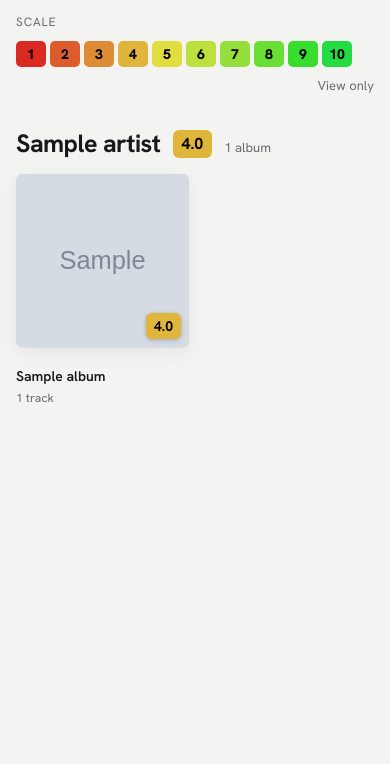
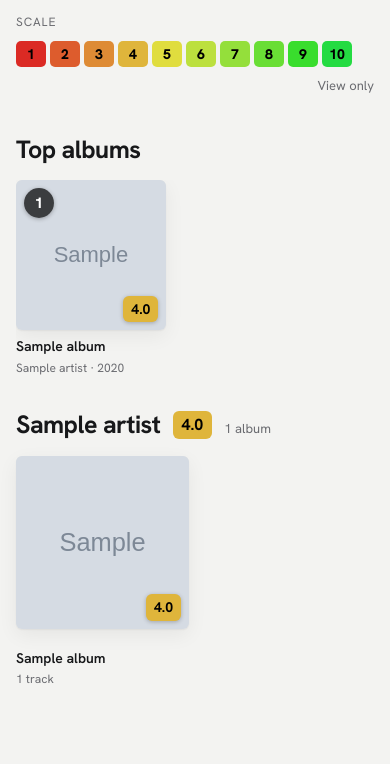
Before and after one commit to vineethkanpa07/musicboard, a Flask app: a page that uses templates/index.html in a window 390 px wide. Shown: the part 208-972 px from the top of the page. Before the commit the page ends 610 px from the top, so only its background shows below. Run offline with Flask 3, Linux system fonts and the light colour scheme; tables that the repository leaves empty hold one stand-in row (values such as "Sample post"); grey boxes marked "Sample" are stand-in pictures; some libraries are stand-ins or nearby versions; some web fonts are replaced.

Commit message:
Add a Top albums row: the 5 highest-rated albums
Shown above the shelves on your board and on public pages. Albums are
ranked by their average as shown (one decimal); ties go to the newer
release, then to the album added more recently. Albums with no scores
are left out. Clicking one opens it. On phones the row scrolls sideways.

```diff
--- a/static/app.js
+++ b/static/app.js
@@ -111,6 +111,31 @@
       <div class="card-sub">${plural(songs.length, "track")}</div>
     </button>`;
   }
+  // The 5 highest-rated albums. Ties (on the average as shown, e.g. 8.3) go to the newer release,
+  // then to the album added more recently.
+  function topAlbums() {
+    return [...state.albums.values()]
+      .map(a => ({ a, avg: albumAvg(a) }))
+      .filter(x => x.avg != null)
+      .sort((x, y) => Number(fmtAvg(y.avg)) - Number(fmtAvg(x.avg))
+        || (y.a.year || 0) - (x.a.year || 0)
+        || (y.a.created_at || 0) - (x.a.created_at || 0))
+      .slice(0, 5);
+  }
+  function renderTopAlbums() {
+    const box = $("#topAlbums"), top = topAlbums();
+    box.hidden = !top.length;
+    if (!top.length) { box.innerHTML = ""; return; }
+    box.innerHTML = `<h2 id="topAlbumsH">Top albums</h2>
+      <ol class="top-list">${top.map(({ a, avg }, i) => `<li>
+        <button class="top-item" type="button" data-id="${a.id}" aria-label="Number ${i + 1}: ${esc(a.title)} by ${esc(a.artist)}, average ${fmtAvg(avg)}">
+          <div class="sleeve">${sleeveHtml(a)}<span class="rank" aria-hidden="true">${i + 1}</span>
+            <span class="avg" style="background:${ratingColor(avg)}">${fmtAvg(avg)}</span></div>
+          <div class="card-title">${esc(a.title)}</div>
+          <div class="card-sub">${esc(a.artist)}${a.year ? ` · ${a.year}` : ""}</div>
+        </button></li>`).join("")}</ol>`;
+  }
+
   function renderDashboard() {
     const el = $("#shelves");
     const arrangeBtn = $("#arrangeBtn");
@@ -128,6 +153,7 @@
       ? `${plural(state.albums.size, "album")} · ${plural(gs.length, "artist")} · ${plural(rated, "track")} rated`
       : "";
     setStatus(RO ? "View only" : state.arrange ? "Drag albums or artists, or use the arrows." : "Saved automatically");
+    renderTopAlbums();
 
     if (!state.albums.size && RO) {
       el.innerHTML = `<div class="empty"><h2>Nothing on the shelf yet</h2><p>@${esc(MB.username)} hasn't added any albums.</p></div>`;
@@ -294,6 +320,10 @@
     renderDashboard();
   });
 
+  $("#topAlbums").addEventListener("click", e => {
+    const item = e.target.closest(".top-item");
+    if (item) openAlbum(Number(item.dataset.id));
+  });
   $("#arrangeBtn")?.addEventListener("click", () => { state.arrange = !state.arrange; renderDashboard(); });
   $("#addAlbumBtn")?.addEventListener("click", openAddAlbum);
 
--- a/static/style.css
+++ b/static/style.css
@@ -242,3 +242,19 @@ a.link-btn { color: var(--muted); }
   background-image: linear-gradient(45deg, transparent 50%, var(--muted) 50%), linear-gradient(135deg, var(--muted) 50%, transparent 50%);
   background-position: calc(100% - 15px) 55%, calc(100% - 10px) 55%; background-size: 5px 5px; background-repeat: no-repeat; }
 .top-pick:hover { border-color: var(--muted); }
+
+/* Top albums: the 5 highest-rated, above the shelves */
+.top-albums { padding-top: 22px; padding-bottom: 8px; }
+.top-albums h2 { font-family: var(--display); font-weight: 700; font-size: 25px; letter-spacing: -.02em; margin: 0 0 12px; }
+.top-list { list-style: none; margin: 0; padding: 0; display: grid; grid-template-columns: repeat(5, minmax(0, 1fr)); gap: 18px; }
+.top-item { background: none; border: none; padding: 0; text-align: left; display: flex; flex-direction: column; gap: 8px; width: 100%; min-width: 0; }
+.top-item:hover .sleeve { transform: translateY(-3px); }
+.rank { position: absolute; left: 8px; top: 8px; min-width: 30px; height: 30px; padding: 0 8px; border-radius: 15px; display: grid; place-items: center;
+  background: rgb(0 0 0 / .72); color: #fff; font-weight: 800; font-size: 15px; line-height: 1; box-shadow: 0 1px 4px rgb(0 0 0 / .3); }
+.top-albums .card-sub { overflow-wrap: anywhere; }
+/* narrower screens: a sideways-scrolling row instead of squeezing five covers */
+@media (max-width: 760px) {
+  .top-list { grid-template-columns: none; grid-auto-flow: column; grid-auto-columns: minmax(140px, 42%); overflow-x: auto;
+    scroll-snap-type: x mandatory; padding-bottom: 6px; }
+  .top-list > li { scroll-snap-align: start; }
+}
--- a/templates/index.html
+++ b/templates/index.html
@@ -46,6 +46,7 @@
       <div class="scale-cells" id="scaleCells"></div>
       <span class="status" id="status">Loading albums…</span>
     </div>
+    <section id="topAlbums" class="top-albums" aria-labelledby="topAlbumsH" hidden></section>
     <main id="shelves" class="shelves"></main>
   </div>
   <script>window.MB = {{ {"mode": mode, "username": page_user.username, "isPublic": page_user.is_public == 1} | tojson }};</script>
```
